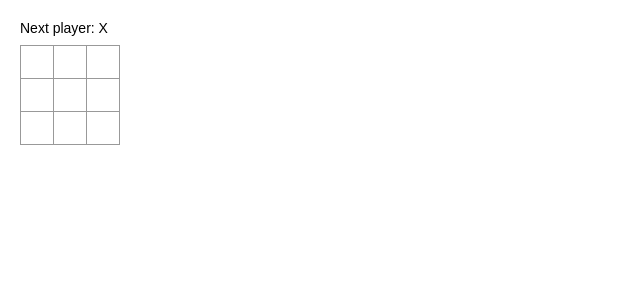
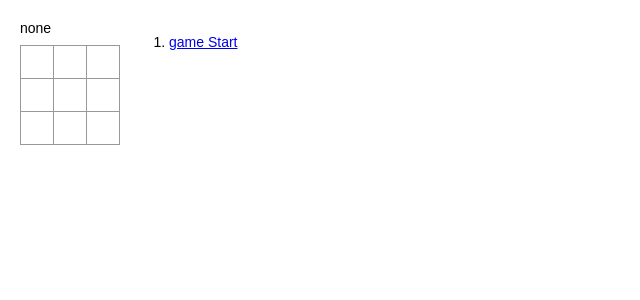
Before and after one commit to chenyi-sun/react-learn, a React (Create React App) app in the folder learn1/: page / in a window 1280 px wide. Shown: the top 300 px of the page, without its empty margins (0-640 px from the left). Built offline with nearby package versions, Linux system fonts and the light colour scheme.

Commit message:
set improve

```diff
--- a/learn1/src/components/HelloMessage.js
+++ b/learn1/src/components/HelloMessage.js
@@ -3,11 +3,14 @@ import './../App.css';
 
 function Square(props){
     return (
-        <button className="square" onClick={() => props.onClick() }>
+        <button className="square"
+            onClick={() => props.onClick() }
+        >
              {props.value}
         </button>
     );
 }
+// onClick={() => props.onClick() }
 function calculateWinner(squares){
     const lines = [
         [0,1,2],
@@ -30,38 +33,17 @@ function calculateWinner(squares){
 
 
 class Board extends Component {
-  constructor(){
-      super();
-      this.state = {
-          squares: Array(9).fill(null),
-          xIsNext: true,
-          winner: null,
-      }
-  }
-  handleClick(i){
-      const squares = this.state.squares.slice();
-      if(squares[i]||this.state.winner){
-         return false;
-      }
-      squares[i] = this.state.xIsNext?'X':'O';
-      this.setState({
-          squares:squares,
-          xIsNext: !this.state.xIsNext,
-          winner: calculateWinner(squares)
-      });
-  }
   renderSquare(i) {
     return(
         <Square
-            value={this.state.squares[i]}
-            onClick={() => this.handleClick(i)}
+            value={this.props.squares[i]}
+            onClick ={()=>this.props.onClick(i)}
         />
     );
   }
+    // onClick={() => this.handleClick(i)}
   render() {
-    const status =
-    !this.state.winner?('Next player: '+ (this.state.xIsNext?'X':'O')):('Winner is: '+this.state.winner);
-
+    const status = 'none'
     return (
       <div>
         <div className="status">{status}</div>
@@ -86,15 +68,61 @@ class Board extends Component {
 }
 
 class App extends Component {
+  constructor(){
+      super();
+      this.state = {
+          history: [
+             {squares:Array(9).fill(null)}
+          ],
+          squares: Array(9).fill(null),
+          isFlag: false,
+          num: 0,
+      }
+  }
+  Sclick(i){
+     if(this.state.squares[i]||calculateWinner(this.state.squares)){
+         return false;
+     }
+     if(this.state.num<=this.state.history.length){
+         console.log(this.state.history.slice(0,this.state.num));
+         console.log(this.state.history);
+         this.setState({
+            //  history: this.state.history.substr(0,this.state.num)
+         });
+     }
+     var arr = this.state.squares.slice();
+     arr[i] = !this.state.isFlag?'X':'O';
+     this.setState({
+          isFlag: !this.state.isFlag,
+          squares: arr,
+          history: this.state.history.concat({
+              squares: arr
+          })
+     });
+  }
+  jumpTo(move){
+     this.setState({
+         squares: this.state.history[move].squares,
+         num: move
+     })
+  }
   render() {
+    const moves = this.state.history.map((step, move)=>{
+        var name = move?'#move '+move+'step': 'game Start';
+        return (
+            <li key={move}>
+                <a href="#" onClick={()=> this.jumpTo(move)}>{name}</a>
+            </li>
+        );
+    })
     return (
       <div className="game">
         <div className="game-board">
-          <Board />
+          <Board onClick={(i)=>this.Sclick(i)} squares={this.state.squares}/>
         </div>
         <div className="game-info">
           <div>{/* status */}</div>
-          <ol>{/* TODO */}</ol>
+          <ol>{moves}</ol>
         </div>
       </div>
     );
```
